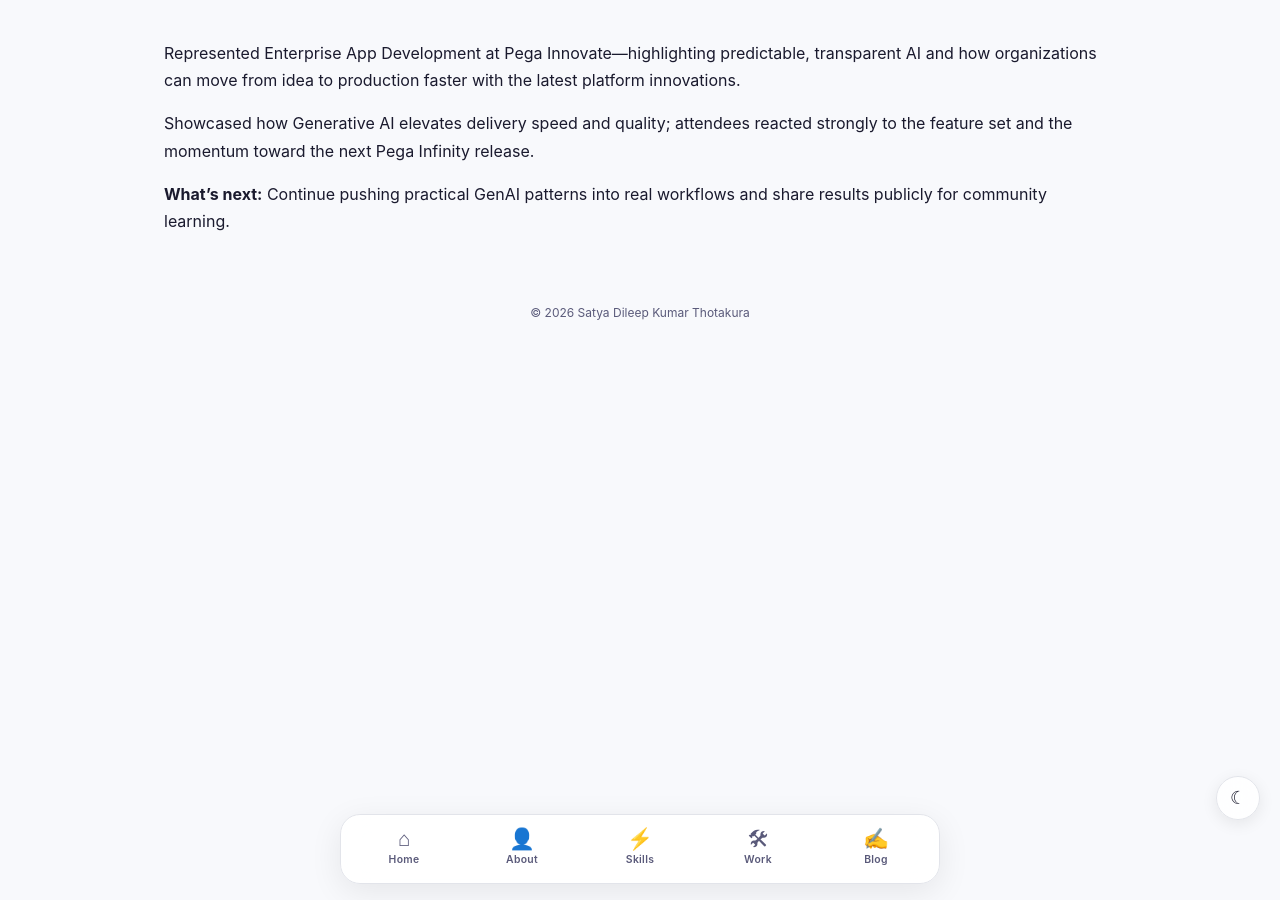
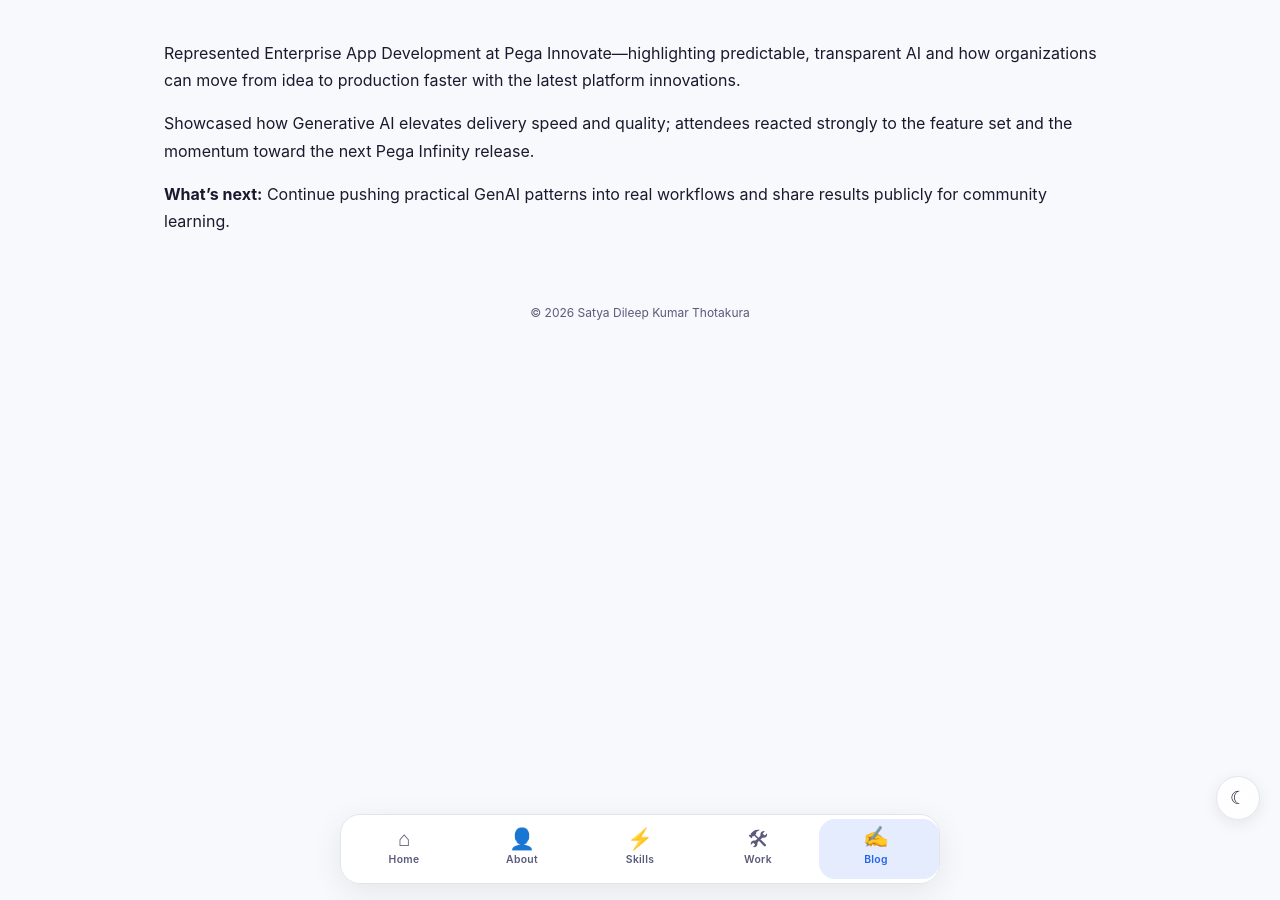
Before and after one commit to SatyaDileep/SatyaDileep.github.io, a Jekyll site: the page built from _posts/2025-07-10-pega-innovate.md, in a window 1280 px wide. Built offline with Jekyll 4.4.1, drawn with Linux system fonts in a browser that asks for light colours.

Commit message:
Fix nav active matching and slider resilience for all page types

```diff
--- a/_layouts/default.html
+++ b/_layouts/default.html
@@ -14,23 +14,26 @@
 
 <nav class="bottom-nav" aria-label="Primary">
   <div class="nav-slider" id="nav-slider"></div>
-  <a href="{{ '/' | relative_url }}" class="nav-item {% if page.url == '/' %}active{% endif %}" data-index="0">
+  {% assign url = page.url %}
+  <a href="{{ '/' | relative_url }}" class="nav-item {% if url == '/' %}active{% endif %}" data-index="0">
     <span class="nav-icon">&#8962;</span>
     <span class="nav-label">Home</span>
   </a>
-  <a href="{{ '/about' | relative_url }}" class="nav-item {% if page.url contains '/about' %}active{% endif %}" data-index="1">
+  <a href="{{ '/about' | relative_url }}" class="nav-item {% if url contains '/about' %}active{% endif %}" data-index="1">
     <span class="nav-icon">&#128100;</span>
     <span class="nav-label">About</span>
   </a>
-  <a href="{{ '/skills' | relative_url }}" class="nav-item {% if page.url contains '/skills' %}active{% endif %}" data-index="2">
+  <a href="{{ '/skills' | relative_url }}" class="nav-item {% if url contains '/skills' %}active{% endif %}" data-index="2">
     <span class="nav-icon">&#9889;</span>
     <span class="nav-label">Skills</span>
   </a>
-  <a href="{{ '/micro-apps' | relative_url }}" class="nav-item {% if page.url contains '/micro-apps' %}active{% endif %}" data-index="3">
+  <a href="{{ '/micro-apps' | relative_url }}" class="nav-item {% if url contains '/micro-apps' %}active{% endif %}" data-index="3">
     <span class="nav-icon">&#128736;</span>
     <span class="nav-label">Work</span>
   </a>
-  <a href="{{ '/blog' | relative_url }}" class="nav-item {% if page.url contains '/blog' %}active{% endif %}" data-index="4">
+  {% assign is_blog = false %}
+  {% if url contains '/blog' or url contains '/20' %}{% assign is_blog = true %}{% endif %}
+  <a href="{{ '/blog' | relative_url }}" class="nav-item {% if is_blog %}active{% endif %}" data-index="4">
     <span class="nav-icon">&#9997;</span>
     <span class="nav-label">Blog</span>
   </a>
@@ -66,16 +69,34 @@
     const el = document.getElementById("exp-years");
     if (el) el.textContent = years;
 
-    const slider = document.getElementById("nav-slider");
-    const active = document.querySelector(".nav-item.active");
-    if (slider && active) {
-      const idx = parseInt(active.dataset.index);
+    function setSlider() {
+      const slider = document.getElementById("nav-slider");
       const items = document.querySelectorAll(".nav-item");
       const total = items.length;
-      const pct = 100 / total;
-      slider.style.left = (idx * pct) + "%";
-      slider.style.width = pct + "%";
+      if (!slider || !total) return;
+      let active = document.querySelector(".nav-item.active");
+      if (!active) {
+        const path = location.pathname;
+        for (const item of items) {
+          const href = item.getAttribute("href");
+          if (href && path === href) { active = item; break; }
+          if (href && href !== "/" && path.startsWith(href)) { active = item; break; }
+        }
+        if (!active) {
+          const yearMatch = path.match(/^\/(20\d\d)/);
+          if (yearMatch) active = items[4];
+        }
+      }
+      if (active) {
+        const idx = parseInt(active.dataset.index);
+        const pct = 100 / total;
+        slider.style.left = (idx * pct) + "%";
+        slider.style.width = pct + "%";
+      } else {
+        slider.style.display = "none";
+      }
     }
+    setSlider();
   })();
 </script>
 
```
